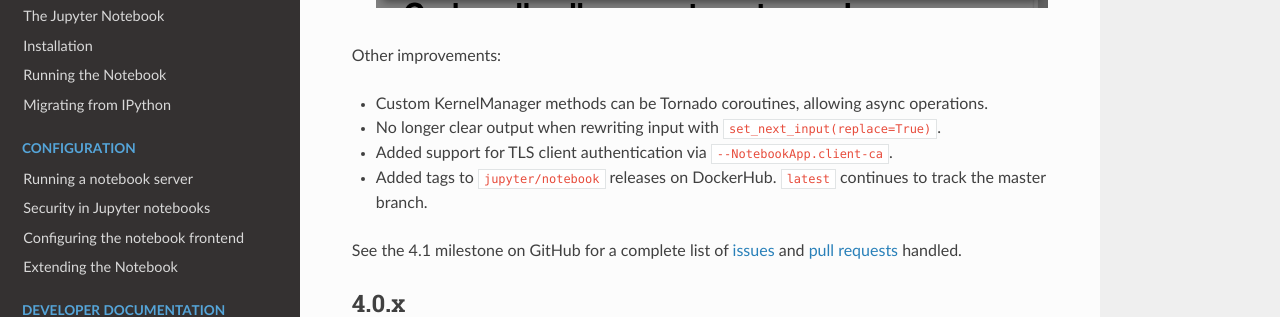
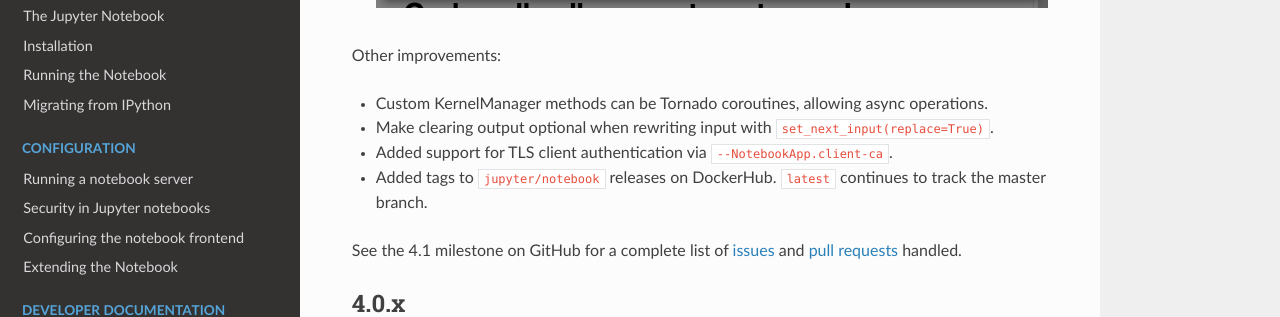
Before and after one commit to jupyter/nbclassic, a Sphinx documentation site: the page built from docs/source/changelog.rst, in a window 1280 px wide and 900 px high, scrolled down 2148 px. Shown: the part 140-457 px from the top of the window. Built offline with Sphinx 7.4.7 and the Read the Docs theme 2.0.0, drawn with Linux system fonts in a browser that asks for light colours; pages that are not in the unit, such as notebooks, are missing from menus.

Commit message:
add clear_output option to set_next_input payload
default preserves prior behavior

```diff
--- a/docs/source/changelog.rst
+++ b/docs/source/changelog.rst
@@ -43,7 +43,7 @@ UI changes:
 Other improvements:
 
 - Custom KernelManager methods can be Tornado coroutines, allowing async operations.
-- No longer clear output when rewriting input with ``set_next_input(replace=True)``.
+- Make clearing output optional when rewriting input with ``set_next_input(replace=True)``.
 - Added support for TLS client authentication via ``--NotebookApp.client-ca``.
 - Added tags to ``jupyter/notebook`` releases on DockerHub. ``latest`` continues to track the master branch.
 
```
